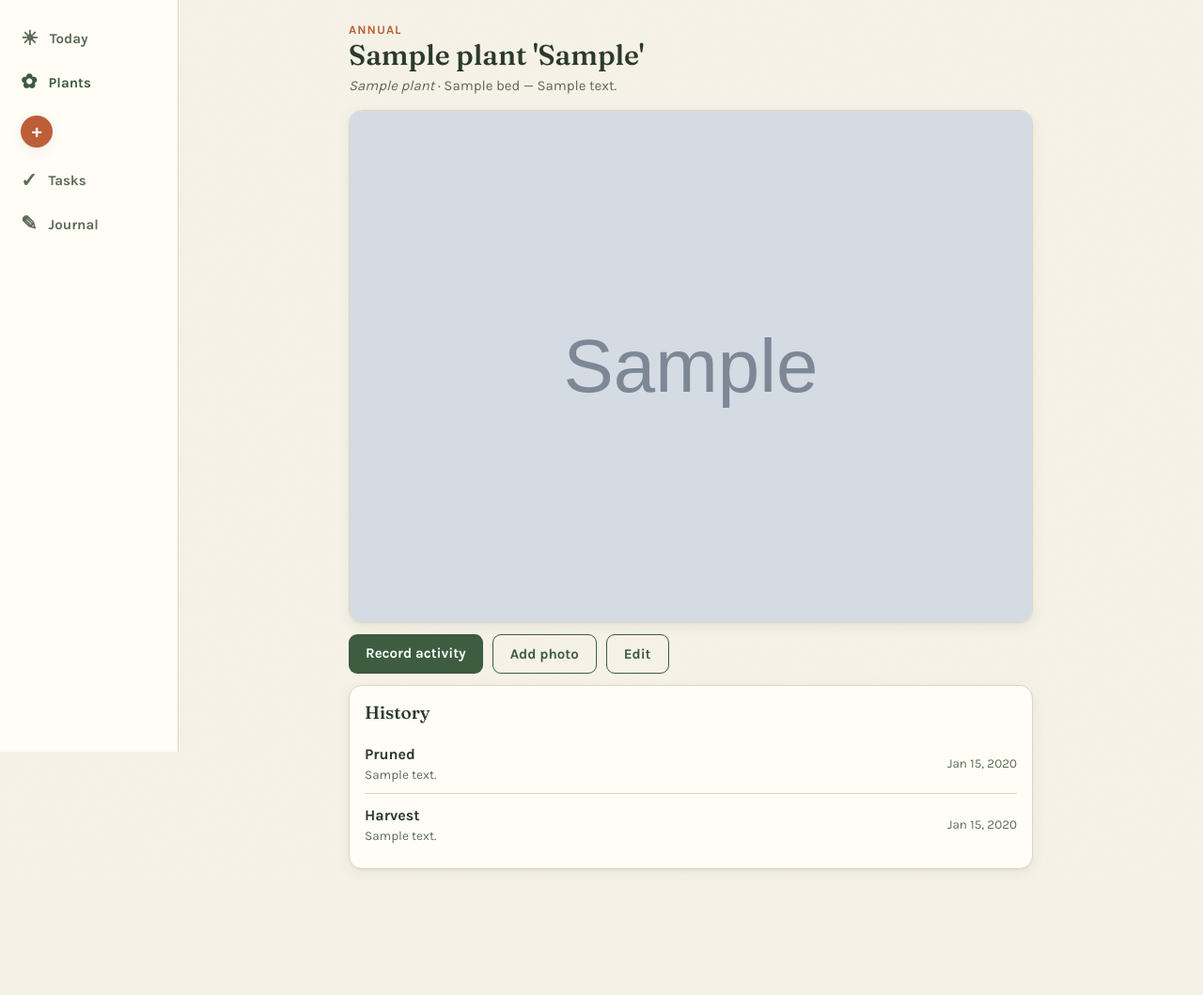
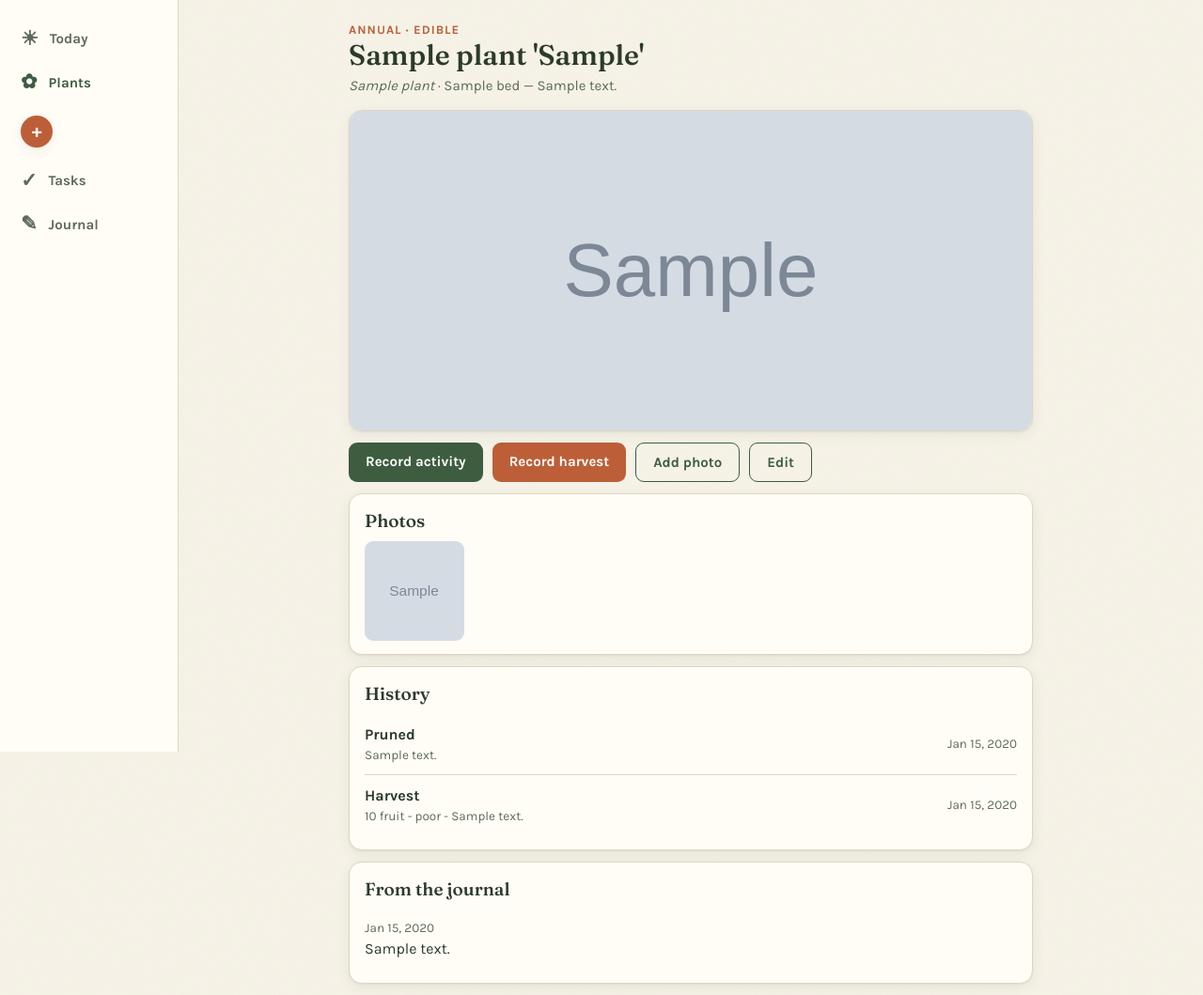
Before and after one commit to mekstromjr/yardwise, a Django app: page /plants/1/ in a window 1280 px wide. Shown: the whole page at 94% size. Before the commit the page ends 927 px from the top, so only its background shows below. Run offline with Django 5.2, Linux system fonts and the light colour scheme; a user stored in the database is signed in; data comes from the database, SQL or seed files in the repository; tables that the repository leaves empty hold one stand-in row (values such as "Sample post"); grey boxes marked "Sample" are stand-in pictures.

Commit message:
feat: capture flows - activities, harvests, photos, journal (#5, #7, #8)
Plant profile grows photo gallery, journal section, and current-year
harvest total (computed by unit at read time, never stored); quick
actions now work: Record Activity, Record Harvest (edible plants),
Add Photo (first upload becomes primary). Journal feed with htmx
search, multi-photo entries, and plant/bed/tag links; entries surface
on linked plant profiles.

Co-Authored-By: Claude Fable 5 <noreply@anthropic.com>

```diff
--- a/garden/urls.py
+++ b/garden/urls.py
@@ -8,6 +8,11 @@ urlpatterns = [
     path("plants/add/", views.plant_form, name="plant-add"),
     path("plants/<int:pk>/", views.plant_detail, name="plant-detail"),
     path("plants/<int:pk>/edit/", views.plant_form, name="plant-edit"),
+    path("plants/<int:pk>/activity/add/", views.activity_add, name="activity-add"),
+    path("plants/<int:pk>/harvest/add/", views.harvest_add, name="harvest-add"),
+    path("plants/<int:pk>/photos/add/", views.photo_add, name="photo-add"),
+    path("journal/", views.journal_list, name="journal-list"),
+    path("journal/add/", views.journal_add, name="journal-add"),
     path("tasks/", views.task_list, name="task-list"),
     path("tasks/add/", views.task_form, name="task-add"),
     path("tasks/<int:pk>/edit/", views.task_form, name="task-edit"),
--- a/garden/views.py
+++ b/garden/views.py
@@ -91,17 +91,43 @@ def plant_list(request):
 @login_required
 def plant_detail(request, pk):
     plant = get_object_or_404(Plant, pk=pk)
+    harvests = list(plant.harvests.select_related("unit")[:50])
     timeline = [
         {"label": str(a.activity_type), "note": a.note, "on": a.performed_on}
         for a in plant.activities.select_related("activity_type")[:50]
     ] + [
-        {"label": "Harvest", "note": h.notes, "on": h.harvested_on}
-        for h in plant.harvests.all()[:50]
+        {"label": "Harvest", "note": _harvest_line(h), "on": h.harvested_on}
+        for h in harvests
     ]
     timeline.sort(key=lambda item: item["on"], reverse=True)
+
+    year = datetime.date.today().year
+    totals = {}
+    for h in harvests:
+        if h.harvested_on.year == year and h.quantity and h.unit:
+            totals[h.unit.name] = totals.get(h.unit.name, 0) + h.quantity
+    season_total = ", ".join(f"{float(q):g} {u}" for u, q in totals.items())
+
     return render(request, "garden/plants/detail.html", {
-        "nav": "plants", "plant": plant, "timeline": timeline,
+        "nav": "plants",
+        "plant": plant,
+        "timeline": timeline,
+        "photos": plant.photos.all()[:24],
+        "journal_entries": plant.journal_entries.all()[:10],
+        "season_total": season_total,
+        "year": year,
     })
+
+
+def _harvest_line(h) -> str:
+    parts = []
+    if h.quantity and h.unit:
+        parts.append(f"{float(h.quantity):g} {h.unit.name}")
+    if h.quality:
+        parts.append(h.quality)
+    if h.notes:
+        parts.append(h.notes)
+    return " - ".join(parts)
 
 
 @login_required
@@ -216,3 +242,112 @@ def occurrence_action(request, pk, action):
         occ.describe_when = _describe_when(occ)
         return render(request, "garden/tasks/_row_done.html", {"occ": occ})
     return redirect(request.POST.get("next") or "task-list")
+
+
+def _save_photos(files, user, plant=None):
+    """Create Photo rows for uploads and link them where they belong."""
+    photos = []
+    for f in files:
+        photo = Photo.objects.create(file=f, uploaded_by=user)
+        if plant:
+            plant.photos.add(photo)
+            if not plant.primary_photo_id:
+                plant.primary_photo = photo
+                plant.save(update_fields=["primary_photo"])
+        photos.append(photo)
+    return photos
+
+
+@login_required
+def activity_add(request, pk):
+    from .forms import ActivityForm
+
+    plant = get_object_or_404(Plant, pk=pk)
+    form = ActivityForm(request.POST or None, request.FILES or None,
+                        initial={"performed_on": datetime.date.today()})
+    if request.method == "POST" and form.is_valid():
+        activity = form.save(commit=False)
+        activity.plant = plant
+        activity.created_by = request.user
+        activity.save()
+        for photo in _save_photos(form.cleaned_data["photos_upload"], request.user, plant):
+            activity.photos.add(photo)
+        return redirect("plant-detail", pk=plant.pk)
+    return render(request, "garden/plants/activity_form.html",
+                  {"nav": "plants", "plant": plant, "form": form})
+
+
+@login_required
+def harvest_add(request, pk):
+    from .forms import HarvestForm
+
+    plant = get_object_or_404(Plant, pk=pk)
+    form = HarvestForm(request.POST or None, request.FILES or None,
+                       initial={"harvested_on": datetime.date.today()})
+    if request.method == "POST" and form.is_valid():
+        harvest = form.save(commit=False)
+        harvest.plant = plant
+        harvest.created_by = request.user
+        harvest.save()
+        for photo in _save_photos(form.cleaned_data["photos_upload"], request.user, plant):
+            harvest.photos.add(photo)
+        return redirect("plant-detail", pk=plant.pk)
+    return render(request, "garden/plants/harvest_form.html",
+                  {"nav": "plants", "plant": plant, "form": form})
+
+
+@login_required
+def photo_add(request, pk):
+    from .forms import PhotoForm
+
+    plant = get_object_or_404(Plant, pk=pk)
+    form = PhotoForm(request.POST or None, request.FILES or None)
+    if request.method == "POST" and form.is_valid():
+        photo = form.save(commit=False)
+        photo.uploaded_by = request.user
+        photo.save()
+        form.save_m2m()
+        plant.photos.add(photo)
+        if not plant.primary_photo_id:
+            plant.primary_photo = photo
+            plant.save(update_fields=["primary_photo"])
+        return redirect("plant-detail", pk=plant.pk)
+    return render(request, "garden/plants/photo_form.html",
+                  {"nav": "plants", "plant": plant, "form": form})
+
+
+@login_required
+def journal_list(request):
+    from .models import JournalEntry
+
+    entries = (
+        JournalEntry.objects.prefetch_related("photos", "plants", "tags")
+        .select_related("created_by")
+    )
+    q = request.GET.get("q", "").strip()
+    if q:
+        entries = entries.filter(
+            Q(text__icontains=q) | Q(plants__common_name__icontains=q)
+            | Q(tags__name__icontains=q)
+        ).distinct()
+    return render(request, "garden/journal/list.html",
+                  {"nav": "journal", "entries": entries[:100], "q": q})
+
+
+@login_required
+def journal_add(request):
+    import django.utils.timezone as tz
+
+    from .forms import JournalForm
+
+    form = JournalForm(request.POST or None, request.FILES or None)
+    if request.method == "POST" and form.is_valid():
+        entry = form.save(commit=False)
+        entry.occurred_at = tz.now()
+        entry.created_by = request.user
+        entry.save()
+        form.save_m2m()
+        for photo in _save_photos(form.cleaned_data["photos_upload"], request.user):
+            entry.photos.add(photo)
+        return redirect("journal-list")
+    return render(request, "garden/journal/form.html", {"nav": "journal", "form": form})
--- a/templates/base.html
+++ b/templates/base.html
@@ -25,7 +25,7 @@
     <span class="glyph">+</span></a>
   <a href="{% url 'task-list' %}" class="{% if nav == 'tasks' %}active{% endif %}">
     <span class="glyph">✓</span>Tasks</a>
-  <a href="#" class="{% if nav == 'journal' %}active{% endif %}">
+  <a href="{% url 'journal-list' %}" class="{% if nav == 'journal' %}active{% endif %}">
     <span class="glyph">✎</span>Journal</a>
 </nav>
 </body>
--- a/templates/garden/plants/detail.html
+++ b/templates/garden/plants/detail.html
@@ -2,7 +2,7 @@
 {% block title %}{{ plant }} - YardWise{% endblock %}
 {% block content %}
 <header class="page-head">
-  <div class="kicker">{{ plant.plant_type|default:"Plant" }}</div>
+  <div class="kicker">{{ plant.plant_type|default:"Plant" }}{% if plant.is_edible %} · edible{% endif %}</div>
   <h1>{{ plant.common_name }}{% if plant.cultivar %} '{{ plant.cultivar }}'{% endif %}</h1>
   <div class="sub">
     {% if plant.botanical_name %}<em>{{ plant.botanical_name }}</em> · {% endif %}
@@ -14,15 +14,36 @@
 
 {% if plant.primary_photo %}
 <div class="card" style="padding:0; overflow:hidden">
-  <img src="{{ plant.primary_photo.file.url }}" alt="{{ plant }}" style="width:100%; display:block">
+  <img src="{{ plant.primary_photo.file.url }}" alt="{{ plant }}"
+       style="width:100%; max-height:340px; object-fit:cover; display:block">
 </div>
 {% endif %}
 
 <div class="quick-actions" style="margin-bottom:12px">
-  <a class="btn" href="#">Record activity</a>
-  <a class="btn secondary" href="#">Add photo</a>
+  <a class="btn" href="{% url 'activity-add' plant.pk %}">Record activity</a>
+  {% if plant.is_edible %}<a class="btn warm" href="{% url 'harvest-add' plant.pk %}">Record harvest</a>{% endif %}
+  <a class="btn secondary" href="{% url 'photo-add' plant.pk %}">Add photo</a>
   <a class="btn secondary" href="{% url 'plant-edit' plant.pk %}">Edit</a>
 </div>
+
+{% if season_total %}
+<section class="card">
+  <h2>{{ year }} harvest</h2>
+  <p style="margin:4px 0"><span class="chip harvest">{{ season_total }}</span></p>
+</section>
+{% endif %}
+
+{% if photos %}
+<section class="card">
+  <h2>Photos</h2>
+  <div class="plant-grid" style="grid-template-columns:repeat(auto-fill,minmax(90px,1fr))">
+    {% for photo in photos %}
+      <img src="{{ photo.file.url }}" alt="{{ photo.caption }}" loading="lazy" title="{{ photo.taken_on|default:'' }} {{ photo.caption }}"
+           style="width:100%; aspect-ratio:1; object-fit:cover; border-radius:var(--radius-sm)">
+    {% endfor %}
+  </div>
+</section>
+{% endif %}
 
 <section class="card">
   <h2>History</h2>
@@ -38,4 +59,18 @@
     <p class="meta" style="color:var(--ink-soft)">No recorded history yet. It starts with the first activity.</p>
   {% endfor %}
 </section>
+
+{% if journal_entries %}
+<section class="card">
+  <h2>From the journal</h2>
+  {% for entry in journal_entries %}
+    <div class="row">
+      <div class="grow">
+        <div class="meta">{{ entry.occurred_at|date:"M j, Y" }}</div>
+        <div>{{ entry.text|truncatechars:160 }}</div>
+      </div>
+    </div>
+  {% endfor %}
+</section>
+{% endif %}
 {% endblock %}
```
Also changed, not shown: garden/forms.py (+81 -0 lines), garden/tests/test_views.py (+83 -0 lines), templates/garden/_simple_form.html (added, +18 -0 lines), templates/garden/journal/form.html (added, +10 -0 lines), templates/garden/journal/list.html (added, +51 -0 lines), templates/garden/plants/activity_form.html (added, +11 -0 lines), templates/garden/plants/harvest_form.html (added, +11 -0 lines), templates/garden/plants/photo_form.html (added, +10 -0 lines).
